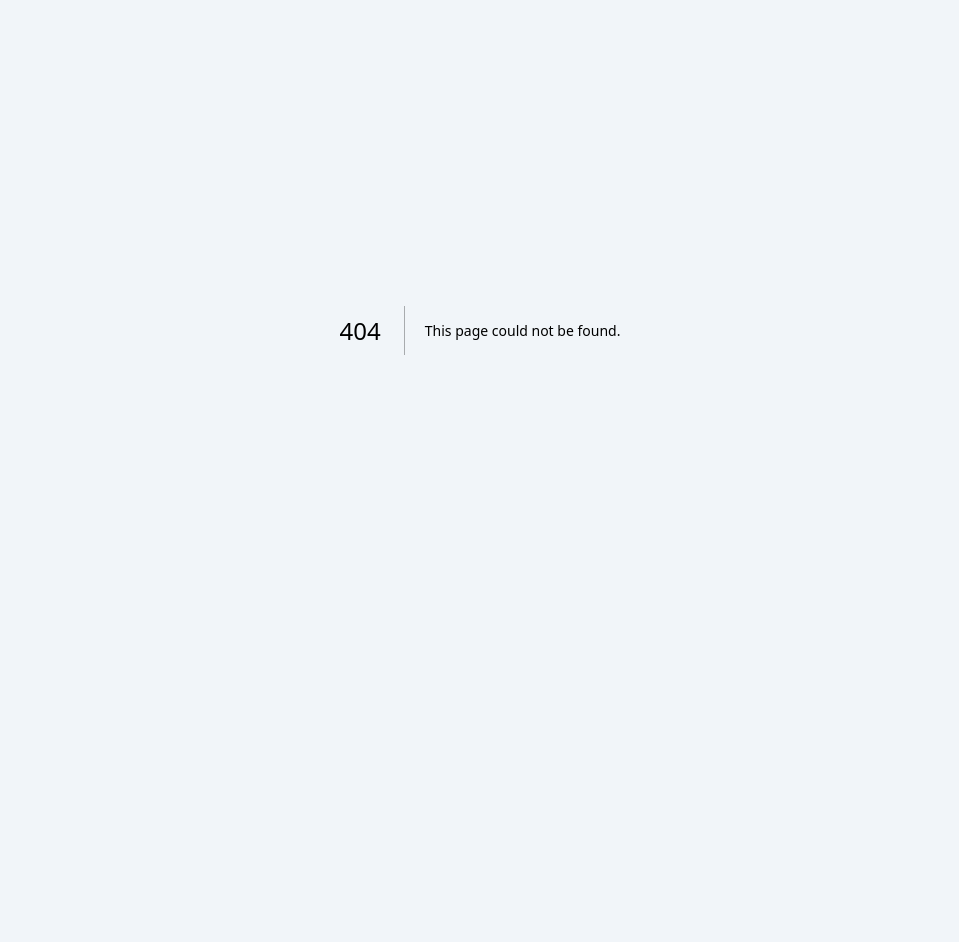
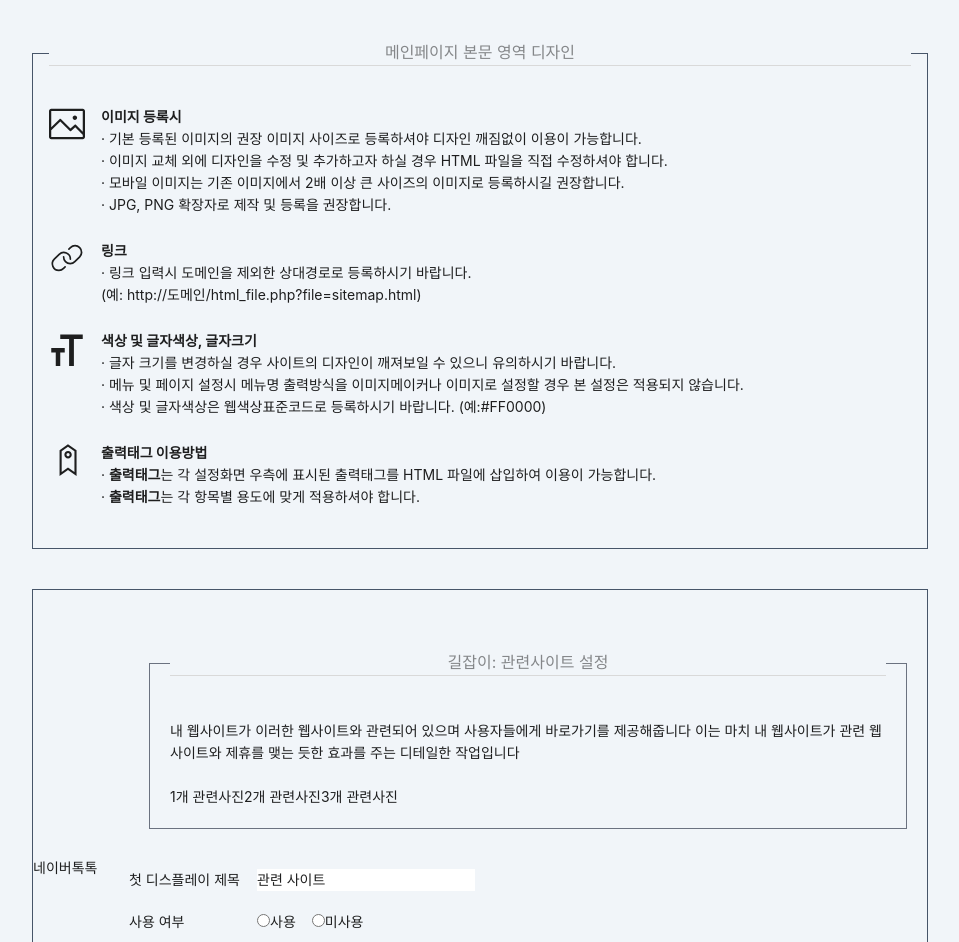
Before and after one commit to rladudgh321/work, a Next.js app in the folder front/: page /admin/design-setting/pc/main-body in a window 1280 px wide. Before the commit this address had no page. Shown: the part 70-1012 px from the top of the page, without its empty margins (160-1119 px from the left). Before the commit the page ends 800 px from the top, so only its background shows below. Built offline with nearby package versions, Linux system fonts and the light colour scheme.

Commit message:
color-picker doing

```diff
--- /dev/null
+++ b/front/src/app/admin/design-setting/pc/main-body/page.tsx
@@ -0,0 +1,126 @@
+"use client"
+
+import { Button, Form } from "antd";
+import { useForm } from 'react-hook-form';
+import { toast } from 'react-toastify';
+import { SlPicture } from "react-icons/sl";
+import { PiLinkLight } from "react-icons/pi";
+import { ImFontSize } from "react-icons/im";
+import { TfiTag } from "react-icons/tfi";
+
+interface Inputs {
+  about_select_box?: boolean;
+  abuout_displayName?: string;
+  about_text?: string;
+}
+
+export default function MainBody() {
+  // eslint-disable-next-line react-hooks/rules-of-hooks
+  const { register, handleSubmit, watch, formState: { errors } } = useForm<Inputs>();
+  return (
+    <Form onFinish={handleSubmit(async(data: any) => {
+      try {
+        console.log({ data });
+        toast.success('생성 성공')
+      } catch (err) {
+        console.error(err);
+        toast.error('데이터 저장 오류입니다. 다시 시도해주세요')
+      }
+    })}>
+      <div className="md:max-w-4xl mx-auto mt-10">
+        <fieldset className="border-slate-600 border-[1px] p-4" >
+          <legend className="text-center p-2">메인페이지 본문 영역 디자인</legend>
+          <div>
+            <ul>
+              <li className="flex gap-x-4 mb-6">
+                  <SlPicture className="text-4xl" />
+                <div>
+                  <div className="font-bold">이미지 등록시</div>
+                  <p>
+                  · 기본 등록된 이미지의 권장 이미지 사이즈로 등록하셔야 디자인 깨짐없이 이용이 가능합니다.<br />
+                  · 이미지 교체 외에 디자인을 수정 및 추가하고자 하실 경우 HTML 파일을 직접 수정하셔야 합니다.<br />
+                  · 모바일 이미지는 기존 이미지에서 2배 이상 큰 사이즈의 이미지로 등록하시길 권장합니다. <br />
+                  · JPG, PNG 확장자로 제작 및 등록을 권장합니다.
+                  </p>
+                </div>
+              </li>
+              <li className="flex gap-x-4 mb-6">
+                  <PiLinkLight className="text-4xl" />
+                <div>
+                  <div className="font-bold">링크</div>
+                  <p>
+                  · 링크 입력시 도메인을 제외한 상대경로로 등록하시기 바랍니다.<br />
+                    (예: http://도메인/html_file.php?file=sitemap.html)
+                  </p>
+                </div>
+              </li>
+              <li className="flex gap-x-4 mb-6">
+                  <ImFontSize className="text-4xl" />
+                <div>
+                  <div className="font-bold">색상 및 글자색상, 글자크기</div>
+                  <p>
+                  · 글자 크기를 변경하실 경우 사이트의 디자인이 깨져보일 수 있으니 유의하시기 바랍니다.<br />
+                  · 메뉴 및 페이지 설정시 메뉴명 출력방식을 이미지메이커나 이미지로 설정할 경우
+                  본 설정은 적용되지 않습니다. <br />
+                  · 색상 및 글자색상은 웹색상표준코드로 등록하시기 바랍니다. (예:#FF0000)<br />
+                  </p>
+                </div>
+              </li>
+              <li className="flex gap-x-4 mb-6">
+                  <TfiTag className="text-4xl" />
+                <div>
+                  <div className="font-bold">출력태그 이용방법</div>
+                  <p>
+                  · <span className="font-bold">출력태그</span>는 각 설정화면 우측에 표시된 출력태그를 HTML 파일에 삽입하여 이용이 가능합니다.<br />
+                  · <span className="font-bold">출력태그</span>는 각 항목별 용도에 맞게 적용하셔야 합니다.
+                  </p>
+                </div>
+              </li>
+            </ul>
+          </div>
+        </fieldset>
+        <div>
+          <div className="border border-slate-600 mt-10">
+            <div className="flex mt-10">
+              <div className="w-24 flex-shrink-0 my-auto">네이버톡톡</div>
+              <div>
+                <div>
+                  <fieldset className="border-[1px] border-gray-500 p-5 m-5">
+                    <legend className="text-center">길잡이: 관련사이트 설정</legend>
+                    내 웹사이트가 이러한 웹사이트와 관련되어 있으며 사용자들에게 바로가기를 제공해줍니다
+                    이는 마치 내 웹사이트가 관련 웹사이트와 제휴를 맺는 듯한 효과를 주는 디테일한 작업입니다
+                    <br /><br />
+                    {[...Array(3)].map((v,i) => (`${i+1}개 관련사진`))}
+                  </fieldset>
+                </div>
+                <div className="flex gap-x-4 mt-10">
+                  <div className="flex">
+                    <label className="w-32 flex-shrink-0" htmlFor="abuout_displayName">첫 디스플레이 제목</label>
+                    <input type="text" value={'관련 사이트'} id="abuout_displayName" {...register("abuout_displayName")} />
+                  </div>
+                </div>
+                <div className="flex mt-5">
+                  <div className="w-32 flex-shrink-0">사용 여부</div>
+                  <div className="flex gap-x-4">
+                    <div>
+                      <input type="radio" id="셀렉트박스 사용" value='셀렉트박스 사용' {...register("about_select_box", { required: true })} />
+                      <label htmlFor="셀렉트박스 사용">사용</label>
+                    </div>
+                    <div>
+                      <input type="radio" id="셀렉트박스 미사용" value='셀렉트박스 미사용' {...register("about_select_box", { required: true })} />
+                      <label htmlFor="셀렉트박스 미사용">미사용</label>
+                    </div>
+                  </div>
+                </div>
+                <div>
+                  <textarea rows={7} {...register("about_text")} className="w-10/12 mt-3 bg-slate-300"></textarea>
+                </div>
+              </div>
+            </div>
+          </div>
+          <div className="flex justify-center"><Button className="btn mt-5" htmlType="submit">저장하기</Button></div>
+        </div>
+      </div>
+    </Form>
+  );
+}
--- /dev/null
+++ b/front/src/app/components/Color_picker.tsx
@@ -0,0 +1,22 @@
+import React from 'react';
+import { ColorPicker, Space } from 'antd';
+
+interface ColorPickerProps {
+  size?: 'small' | 'large';
+  defaultValue: string;
+}
+
+export default function ColorPicker({size, defaultValue}:ColorPickerProps) (
+  return (
+    <Space>
+      <Space direction="vertical">
+        <ColorPicker defaultValue="#1677ff" size="small" />
+        <ColorPicker defaultValue="#1677ff" />
+        <ColorPicker defaultValue="#1677ff" size="large" />
+      </Space>
+      <Space direction="vertical">
+        <ColorPicker defaultValue="#1677ff" size={size} showText />
+      </Space>
+    </Space>
+  );
+);
--- a/front/src/app/components/Navbar.tsx
+++ b/front/src/app/components/Navbar.tsx
@@ -89,7 +89,7 @@ const items: MenuProps['items']= [
             key: 'design_PC_2',
           },
           {
-            label: '메인페이지 본문 설정',
+            label: <Link href={'/admin/design-setting/pc/main-body'}>메인페이지 본문 설정</Link>,
             key: 'design_PC_3',
           },
           {
```
